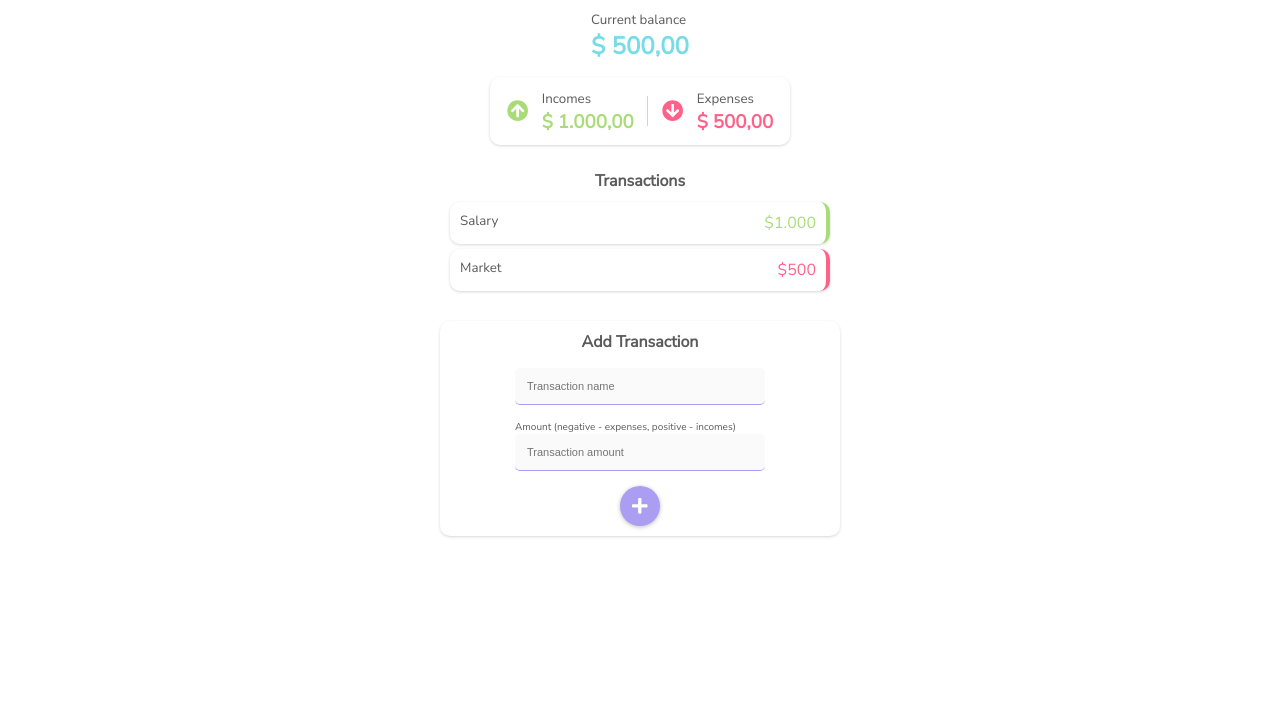
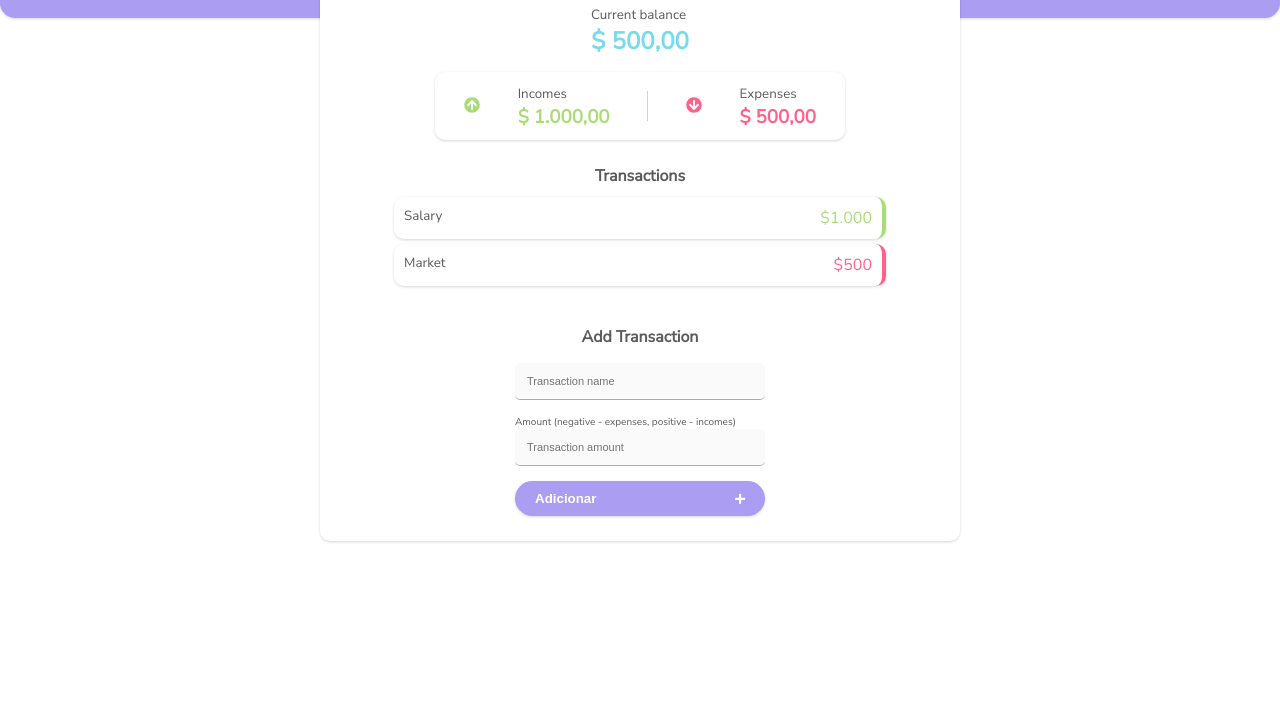
Before and after one commit to rafaelmfranca/expenses-control, a plain HTML site: page index.html in a window 1280 px wide. Shown: the part 82-800 px from the top of the page. Drawn offline with Linux system fonts and the light colour scheme.

Commit message:
:lipstick: Adjusting UI preferences

```diff
--- a/index.html
+++ b/index.html
@@ -14,6 +14,7 @@
   <header class="page-header">
     <h2>expenses. control</h2>
   </header>
+  <main>
     <section class="page-container">
       <section class="current-balance">
         <small>Current balance</small>
@@ -21,7 +22,7 @@
       </section>
       <section class="inc-exp-container">
         <div>
-        <i class="fas fa-arrow-circle-up fa-lg green"></i>
+          <i class="fas fa-arrow-circle-up fa-1x green"></i>
         </div>
         <div>
           <small>Incomes</small>
@@ -29,7 +30,7 @@
         </div>
         <hr>
         <div>
-        <i class="fas fa-arrow-circle-down fa-lg red"></i>
+          <i class="fas fa-arrow-circle-down fa-1x red"></i>
         </div>
         <div>
           <small>Expenses</small>
@@ -51,16 +52,19 @@
         <h4>Add Transaction</h4>
         <form id="form">
           <div class="form-control">
-          <!-- <label for="name">Description</label> -->
             <input type="text" id="name" placeholder="Transaction name" />
           </div>
           <div class="form-control">
             <label for="amount">Amount (negative - expenses, positive - incomes)</label>
             <input type="number" id="amount" placeholder="Transaction amount" />
           </div>
-        <button class="add"><i class="fas fa-plus fa-lg white"></i></button>
+          <button class="add">
+            <h4>Adicionar</h4>
+            <i class="fas fa-plus fa-sm white"></i>
+          </button>
         </form>
       </section>
+  </main>
 </body>
 
 </html>
--- a/style.css
+++ b/style.css
@@ -11,14 +11,23 @@ body {
   font-family: Nunito Sans, sans-serif;
 }
 
+main {
+  width: 50vw;
+  margin: -30px auto;
+  background-color: white;
+  border-radius: 10px;
+  box-shadow: rgba(0, 0, 0, 0.16) 0px 1px 3px;
+}
+
 .page-header {
   display: flex;
   justify-content: center;
   align-items: center;
   width: 100%;
-  height: 75px;
+  height: 100px;
   background-color: #ab9df2;
   border-radius: 0px 0px 15px 15px;
+  box-shadow: rgba(0, 0, 0, 0.16) 0px 1px 3px;
 }
 
 .page-header h2 {
@@ -37,7 +46,7 @@ body {
 
 .inc-exp-container {
   padding: 10px;
-  min-width: 300px;
+  width: 80%;
   display: flex;
   justify-content: space-around;
   align-items: center;
@@ -54,7 +63,7 @@ body {
 
 .transaction-container {
   padding: 10px;
-  min-width: 400px;
+  width: 100%;
   border-radius: 10px;
 }
 
@@ -70,6 +79,7 @@ body {
   margin-bottom: 5px;
   border-radius: 10px;
   box-shadow: rgba(0, 0, 0, 0.16) 0px 1px 3px;
+  transition: .5s;
 }
 
 .transactions li.positive {
@@ -87,8 +97,6 @@ body {
   align-items: center;
   padding: 10px;
   gap: 15px;
-  box-shadow: rgba(0, 0, 0, 0.16) 0px 1px 3px;
-  border-radius: 10px;
 }
 
 #form {
@@ -103,20 +111,21 @@ body {
 }
 
 .add {
-  margin: 0 auto;
+  display: flex;
+  justify-content: space-between;
+  color: white;
+  align-items: center;
+  padding: 10px 20px;
   cursor: pointer;
   border: none;
-  height: 40px;
-  width: 40px;
   background-color: #ab9df2;
-  border-radius: 50%;
-  box-shadow: rgba(0, 0, 0, 0.25) 0px 1px 4px;
-  transition: 0.5s;
+  border-radius: 20px;
+  box-shadow: rgba(0, 0, 0, 0.16) 0px 1px 3px;
+  transition: .5s;
 }
 
 .add:hover {
-  height: 45px;
-  width: 45px;
+  opacity: .8;
 }
 
 label {
@@ -132,7 +141,7 @@ input[type="text"], input[type="number"] {
   background-color: #fafafa;
   border-radius: 5px;
   border-bottom: 1px solid #ab9df2;
-  transition: 0.5s;
+  transition: .5s;
 }
 
 input[type="text"]:focus, input[type="number"]:focus {
```
Lines whose indentation alone changed are shown as unchanged.
